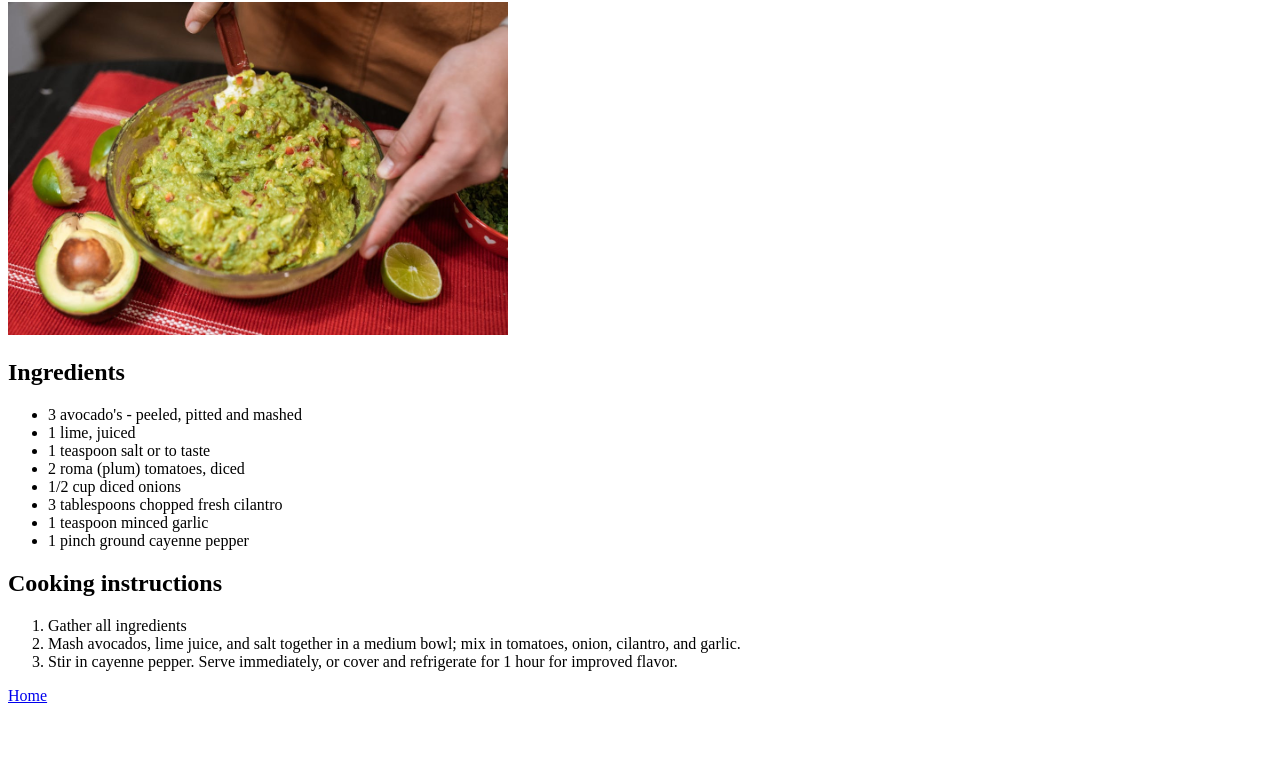
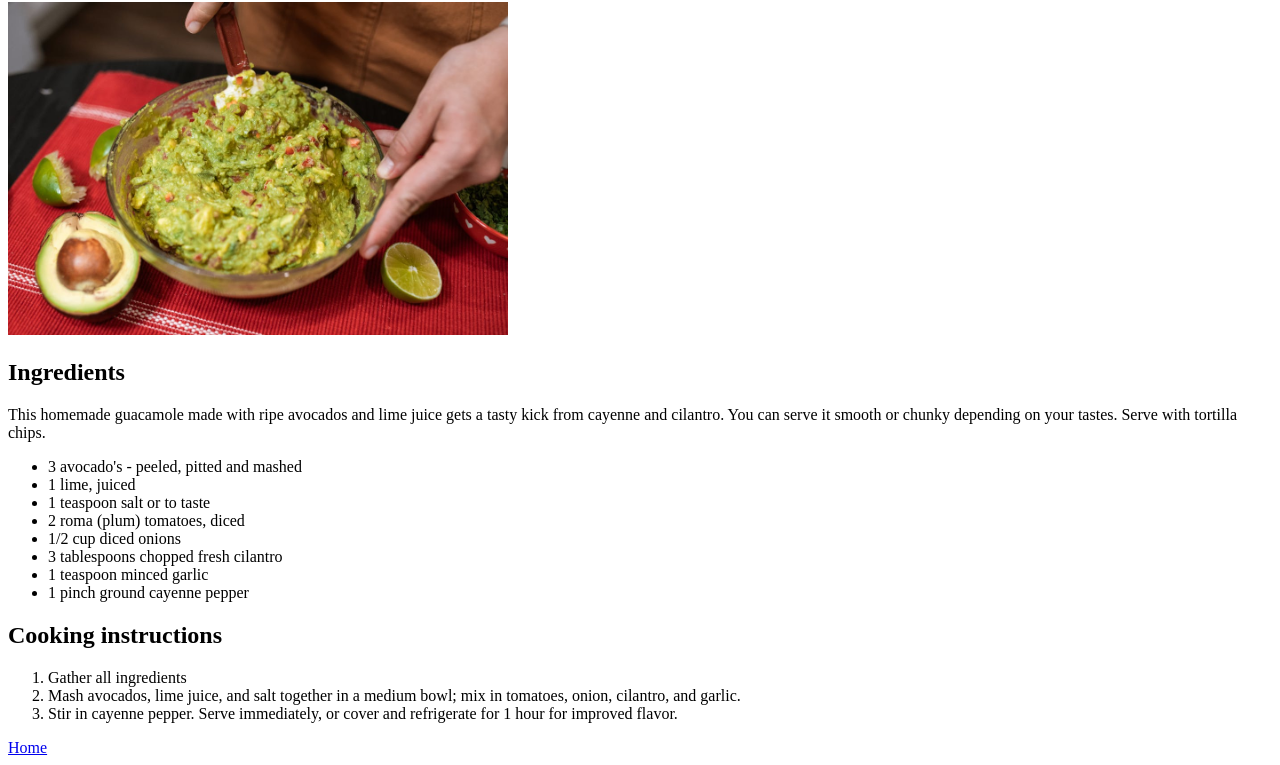
Before and after one commit to Custom156/odin-recipes, a plain HTML site: page recipes/guacamole.html in a window 1280 px wide. Shown: the part 78-843 px from the top of the page. Before the commit the page ends 800 px from the top, so only its background shows below. Drawn offline with Linux system fonts and the light colour scheme.

Commit message:
Added flavour text - pun intended - to guacamole

```diff
--- a/recipes/guacamole.html
+++ b/recipes/guacamole.html
@@ -9,6 +9,11 @@
     <h1>Guacamole</h1>
     <img src="../images/guacamole.jpeg" width="500" />
     <h2>Ingredients</h2>
+    <p>
+      This homemade guacamole made with ripe avocados and lime juice gets a tasty kick from cayenne
+      and cilantro. You can serve it smooth or chunky depending on your tastes. Serve with tortilla
+      chips.
+    </p>
     <ul>
       <li>3 avocado's - peeled, pitted and mashed</li>
       <li>1 lime, juiced</li>
```
